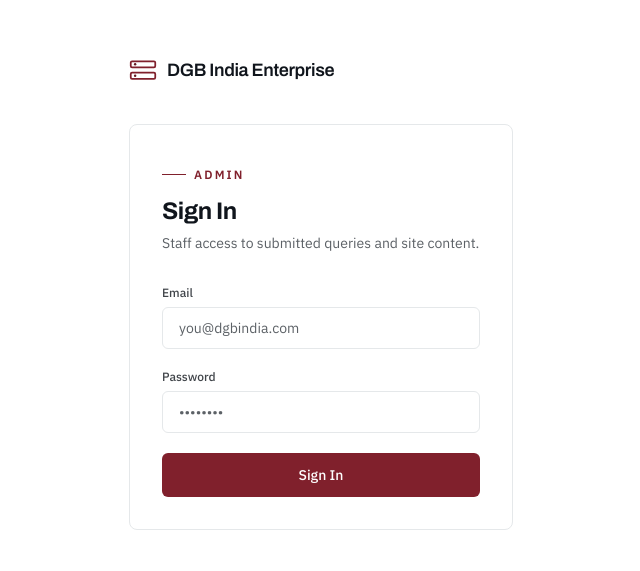
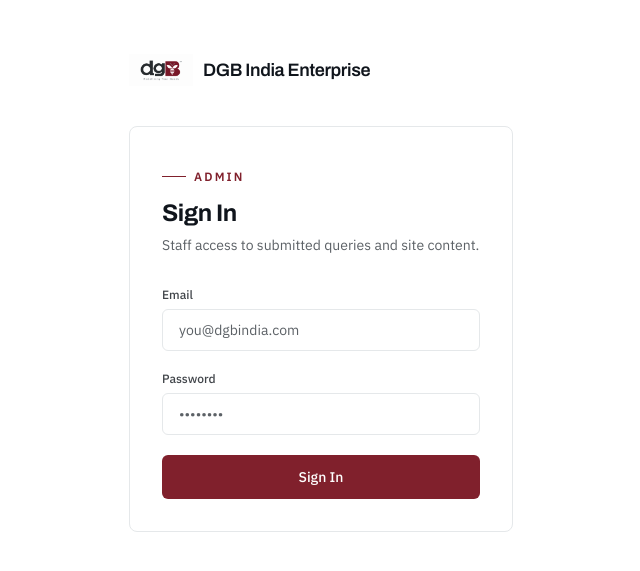
Before and after one commit to digibuggyai/DGB-India, a Next.js app in the folder Frontend/: page /admin/login in a window 1280 px wide. Shown: the part 107-678 px from the top of the page, without its empty margins (319-959 px from the left). Built offline with nearby package versions, Linux system fonts and the light colour scheme.

Commit message:
logo change

```diff
--- a/Frontend/src/app/admin/(panel)/layout.tsx
+++ b/Frontend/src/app/admin/(panel)/layout.tsx
@@ -16,7 +16,7 @@ export default async function PanelLayout({ children }: { children: React.ReactN
       <header className="border-b border-border bg-background">
         <div className="container-page flex flex-wrap items-center justify-between gap-4 py-4">
           <Link href="/admin" className="font-display flex items-center gap-2.5 text-base font-semibold tracking-tight">
-            <Logo className="h-6 w-6 text-accent" />
+            <Logo className="h-7 w-auto" />
             DGB India Enterprise
           </Link>
           <div className="flex items-center gap-4">
--- a/Frontend/src/app/admin/login/page.tsx
+++ b/Frontend/src/app/admin/login/page.tsx
@@ -44,7 +44,7 @@ export default function AdminLoginPage() {
     <div className="flex min-h-screen items-center justify-center px-6 py-12">
       <div className="w-full max-w-sm">
         <div className="mb-10 flex items-center gap-2.5">
-          <Logo className="h-7 w-7 text-accent" />
+          <Logo priority className="h-8 w-auto" />
           <span className="font-display text-lg font-semibold tracking-tight">
             DGB India Enterprise
           </span>
--- a/Frontend/src/components/site/Footer.tsx
+++ b/Frontend/src/components/site/Footer.tsx
@@ -13,9 +13,13 @@ export async function Footer() {
     <footer className="bg-ink-900 text-ink-muted">
       <div className="container-page grid gap-10 py-16 lg:grid-cols-5">
         <div className="lg:col-span-2">
-          <Link href="/" className="font-display flex items-center gap-2.5 text-lg font-semibold text-white">
-            <Logo className="h-7 w-7 text-accent" />
-            {settings?.siteName || "Digibuggy Enterprise"}
+          <Link href="/" className="font-display flex items-center gap-3 text-lg font-semibold text-white">
+            {/* The logo PNG has no alpha channel, so against this dark footer it
+                sits on a light chip rather than showing as a bare white block. */}
+            <span className="inline-flex items-center rounded bg-white px-2 py-1.5">
+              <Logo className="h-6 w-auto" />
+            </span>
+            {settings?.siteName || "DGB India Enterprise"}
           </Link>
           <p className="mt-4 max-w-sm text-sm text-ink-muted">
             {settings?.tagline || "Your Workload. Our Infrastructure."} We design, engineer and
--- a/Frontend/src/components/site/HeaderClient.tsx
+++ b/Frontend/src/components/site/HeaderClient.tsx
@@ -67,7 +67,7 @@ export function HeaderClient({
 
       <div className="container-page flex h-14 items-center justify-between py-2">
         <Link href="/" className="font-display flex min-w-0 shrink items-center gap-2 text-sm font-semibold tracking-tight sm:gap-2.5 sm:text-base" onClick={close}>
-          <Logo className="h-6 w-6 shrink-0 text-accent" />
+          <Logo priority className="h-7 w-auto shrink-0" />
           <span className="truncate">{siteName}</span>
         </Link>
 
--- a/Frontend/src/components/site/Logo.tsx
+++ b/Frontend/src/components/site/Logo.tsx
@@ -1,16 +1,20 @@
-export function Logo({ className = "" }: { className?: string }) {
+import Image from "next/image";
+
+// Source asset is 1774x887 (2:1) with a baked-in off-white background — it has
+// no alpha channel, so it only sits cleanly on light surfaces. Size it by
+// height and let the width follow, or it squashes.
+//
+// next/image handles the heavy source: it serves a resized, modern-format
+// version rather than shipping the original 830 KB PNG to every visitor.
+export function Logo({ className = "", priority = false }: { className?: string; priority?: boolean }) {
   return (
-    <svg
-      viewBox="0 0 32 32"
+    <Image
+      src="/dgb_logo.png"
+      alt="DGB India"
+      width={1774}
+      height={887}
+      priority={priority}
       className={className}
-      fill="none"
-      xmlns="http://www.w3.org/2000/svg"
-      aria-hidden
-    >
-      <rect x="2" y="6" width="28" height="7" rx="1.5" stroke="currentColor" strokeWidth="2" />
-      <rect x="2" y="19" width="28" height="7" rx="1.5" stroke="currentColor" strokeWidth="2" />
-      <circle cx="7" cy="9.5" r="1.4" fill="var(--accent-2)" />
-      <circle cx="7" cy="22.5" r="1.4" fill="var(--accent-2)" />
-    </svg>
+    />
   );
 }
```
Also changed, not shown: Frontend/public/dgb_logo.png (added).
